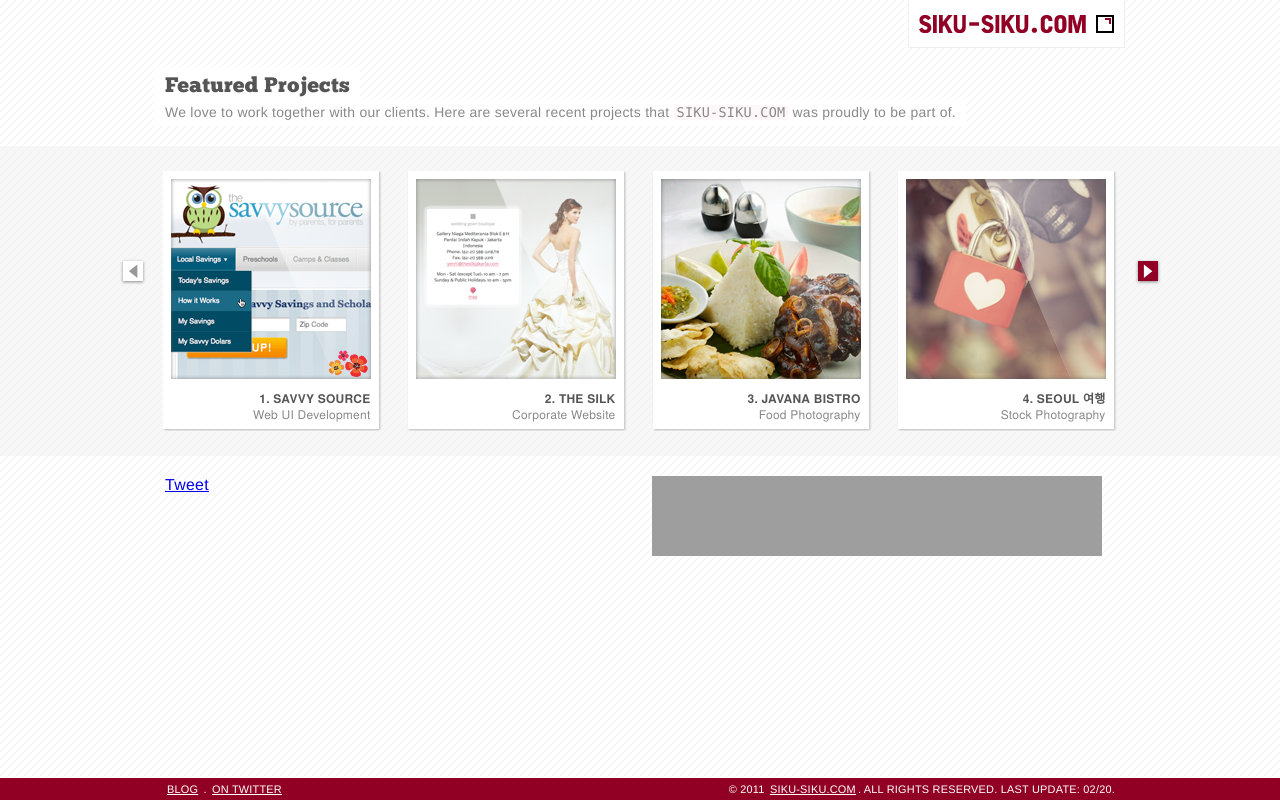
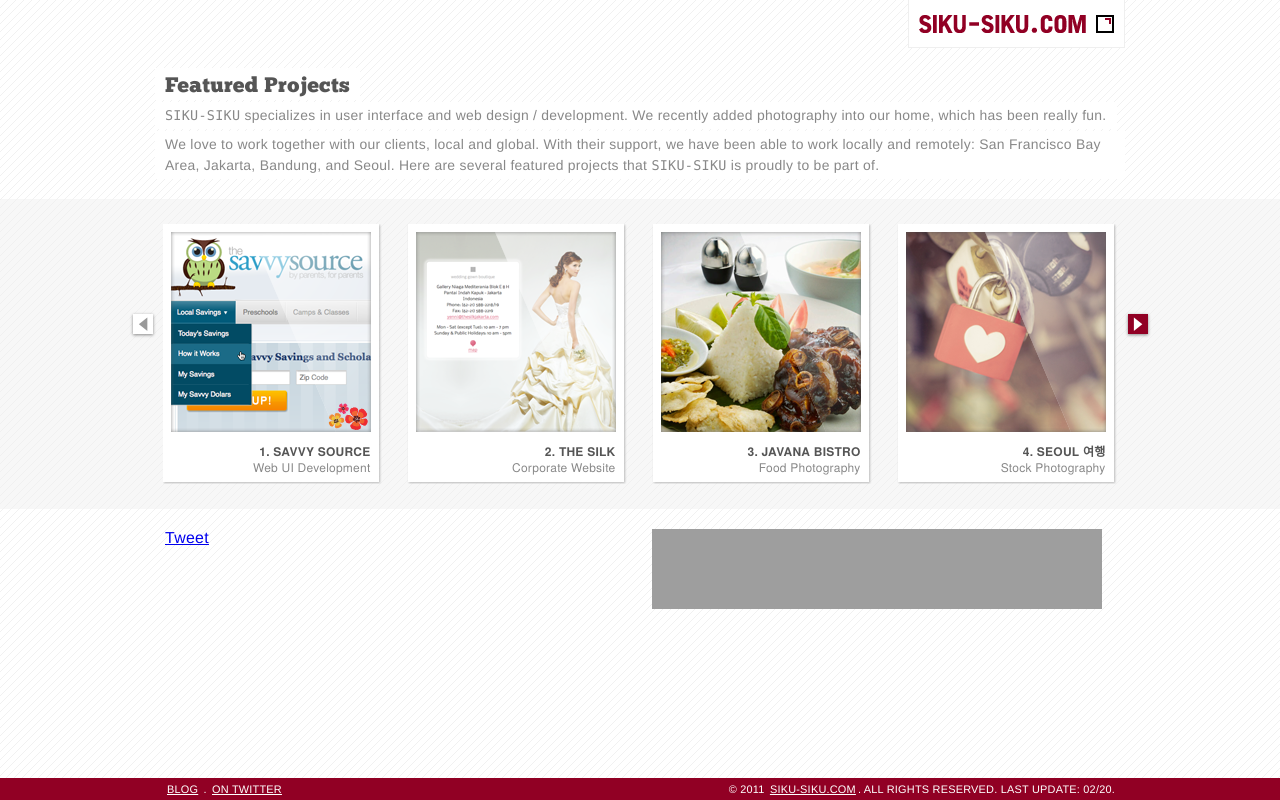
Before and after one commit to mulyadioey/Siku-Siku, a PHP site: page / in a window 1280 px wide. Run offline with PHP 8.4, Linux system fonts and the light colour scheme; some libraries are stand-ins or nearby versions; grey boxes are pictures that could not be loaded.

Commit message:
* Updated text for SEO. * Updated prev / next button location to fit 1024px.

```diff
--- a/css/siku-siku.css
+++ b/css/siku-siku.css
@@ -93,8 +93,6 @@ p {
 }
 
 strong.ss {
-	padding: 0 3px;
-	background-color: #fdf7f9;
 	font-family: "Monaco", monospace;
 	font-weight: normal;
 	text-transform: uppercase;
@@ -218,13 +216,17 @@ div#ss_body.index {
 	width: 970px;
 }
 
+	div#ss_body.index h1,
+	div#ss_body.index p {
+		margin-bottom: 2px;
+	}
+
 	div#ss_body.index h1 {
 		font-size: 20px;
 	}
 
 	div#ss_body.index p {
-		margin-bottom: 20px;
-		line-height: 1.4em;
+		line-height: 1.5em;
 	}
 
 		div#ss_body h1 span,
@@ -511,12 +513,12 @@ div.showcase {
 	}
 
 	div.showcase a.btn.prev {
-		left: -40px;
+		left: -30px;
 		background-image: url(/images/btn-left.sprite.v2.png);
 	}
 
 	div.showcase a.btn.next {
-		right: -40px;
+		right: -30px;
 		background-image: url(/images/btn-right.sprite.png);
 	}
 
--- a/index.html
+++ b/index.html
@@ -34,13 +34,14 @@
 <!-- #EndLibraryItem -->
 </head>
 <body class="main">
-<div id="curtain"></div>
+<!-- <div id="curtain"></div> -->
 <div id="ss_header" class="clearfix">
 	<div id="logo"><a href="/"><img src="/images/logo.png" alt="Siku-Siku.com logo" /></a></div>
 </div>
 <div id="ss_body" class="index">
 	<h1><span>Featured Projects</span></h1>
-	<p><span>We love to work together with our clients. Here are several recent projects that <strong class="ss">Siku-Siku.com</strong> was proudly to be part of.</span></p>
+	<p><span><strong class="ss">Siku-Siku</strong> specializes in user interface and web design / development. We recently added photography into our home, which has been really fun.</span></p>
+    <p><span>We love to work together with our clients, local and global. With their support, we have been able to work locally and remotely: San Francisco Bay Area, Jakarta, Bandung, and Seoul. Here are several featured projects that <strong class="ss">Siku-Siku</strong> is proudly to be part of.</span></p>
 </div>
 <div id="ss_showcase">
    	<div class="showcase">
```
